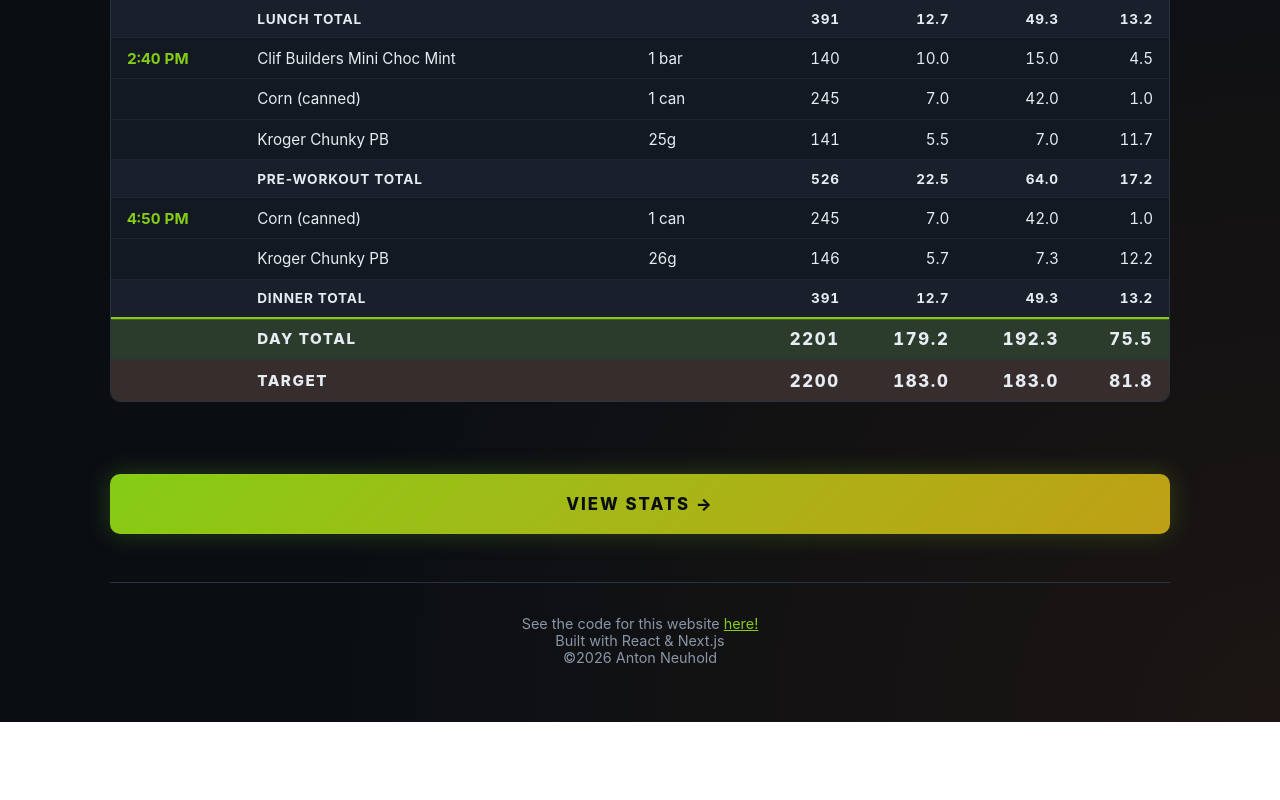
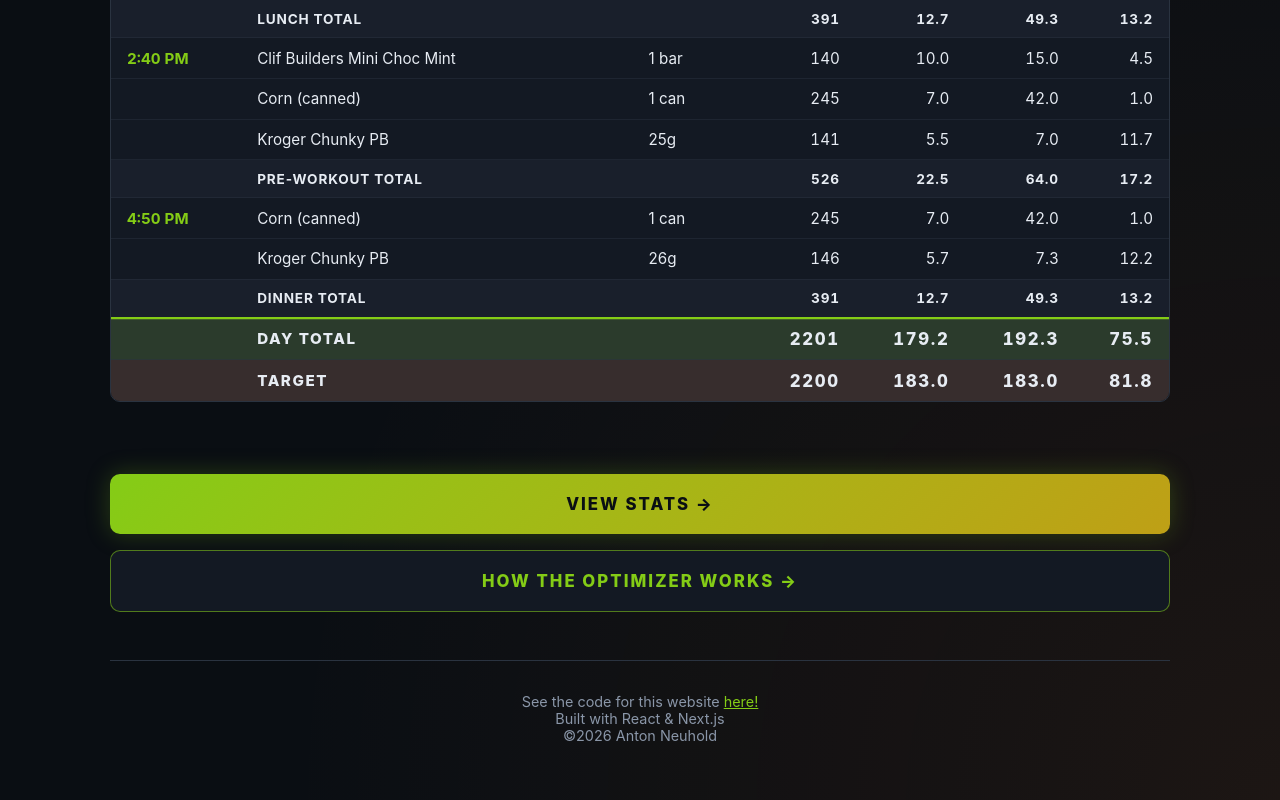
Before and after one commit to aneuhold/web-mini-apps, a Next.js app: page /nutrition in a window 1280 px wide. Shown: the part 1007-1807 px from the top of the page. Before the commit the page ends 1729 px from the top, so only its background shows below. Built offline with nearby package versions, Linux system fonts and the light colour scheme; a web font is replaced by a local one.

Commit message:
Move explainer

```diff
--- a/app/(routes)/nutrition/layout.module.css
+++ b/app/(routes)/nutrition/layout.module.css
@@ -430,6 +430,33 @@
     box-shadow: 0 0 32px rgba(132, 204, 22, 0.4);
   }
 
+  [data-explainer-button] {
+    display: block;
+    width: 100%;
+    margin: 0 0 1rem;
+    padding: 1.25rem 1.5rem;
+    background: var(--surface);
+    border: 1px solid color-mix(in srgb, var(--accent) 55%, transparent);
+    border-radius: 10px;
+    color: var(--accent);
+    font-size: 1.05rem;
+    font-weight: 800;
+    letter-spacing: 0.12em;
+    text-align: center;
+    text-decoration: none;
+    text-transform: uppercase;
+    transition:
+      transform 0.15s ease,
+      box-shadow 0.15s ease,
+      border-color 0.15s ease;
+  }
+
+  [data-explainer-button]:hover {
+    transform: translateY(-1px);
+    border-color: var(--accent);
+    box-shadow: 0 0 24px rgba(132, 204, 22, 0.25);
+  }
+
   [data-back-link] {
     display: inline-block;
     margin: 0 0 1.5rem;
--- a/app/(routes)/nutrition/page.tsx
+++ b/app/(routes)/nutrition/page.tsx
@@ -112,6 +112,10 @@ export default function NutritionPage() {
         View Stats →
       </NextLink>
 
+      <a href="/index-files/nutrition-optimizer-explainer.html" data-explainer-button>
+        How the Optimizer Works →
+      </a>
+
       <Footer />
     </article>
   );
```
Also changed, not shown: public/index-files/nutrition-optimizer-explainer.html (renamed from app/(routes)/nutrition/services/NutritionPlanOptimizer/optimizer-explainer.html, +12 -0 lines).
